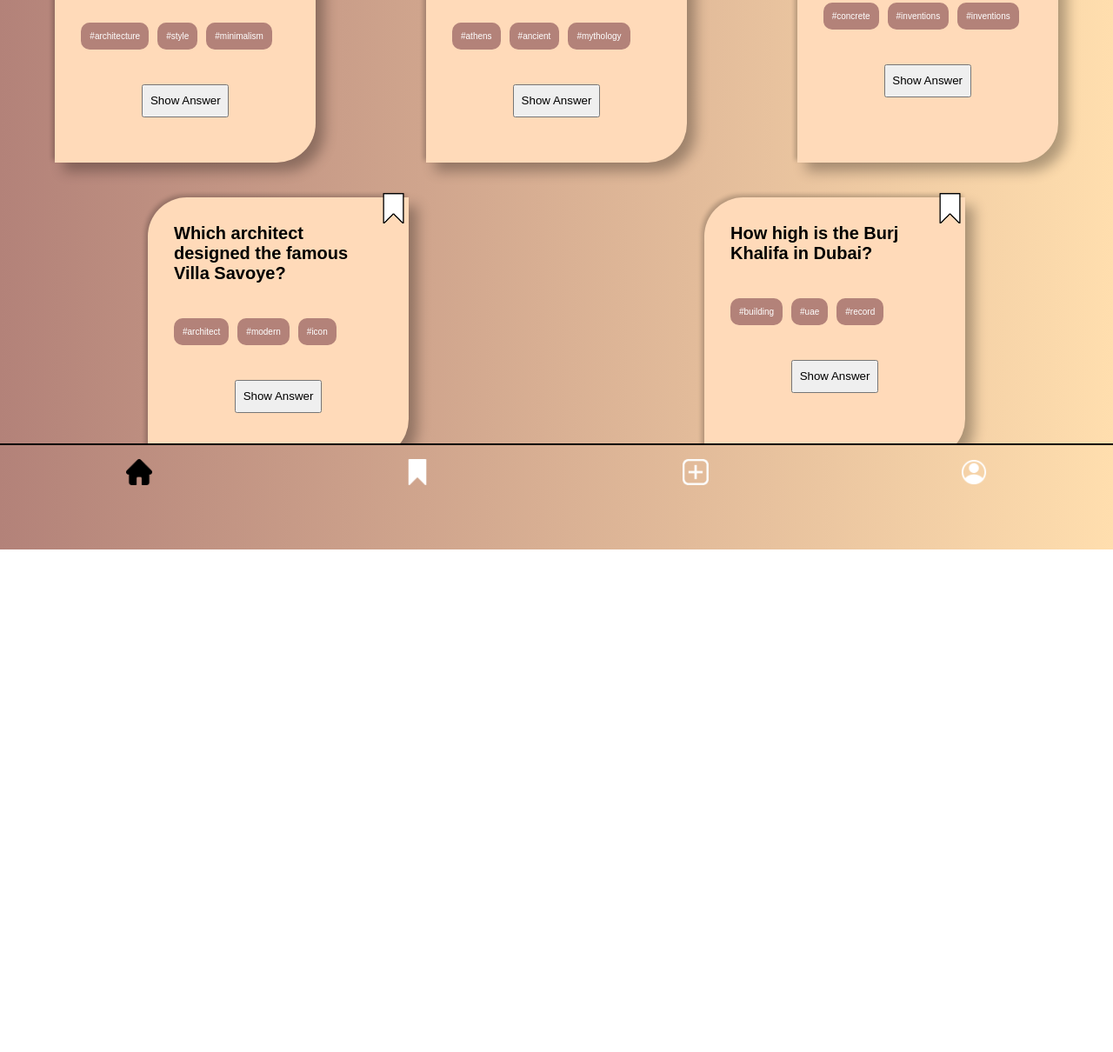
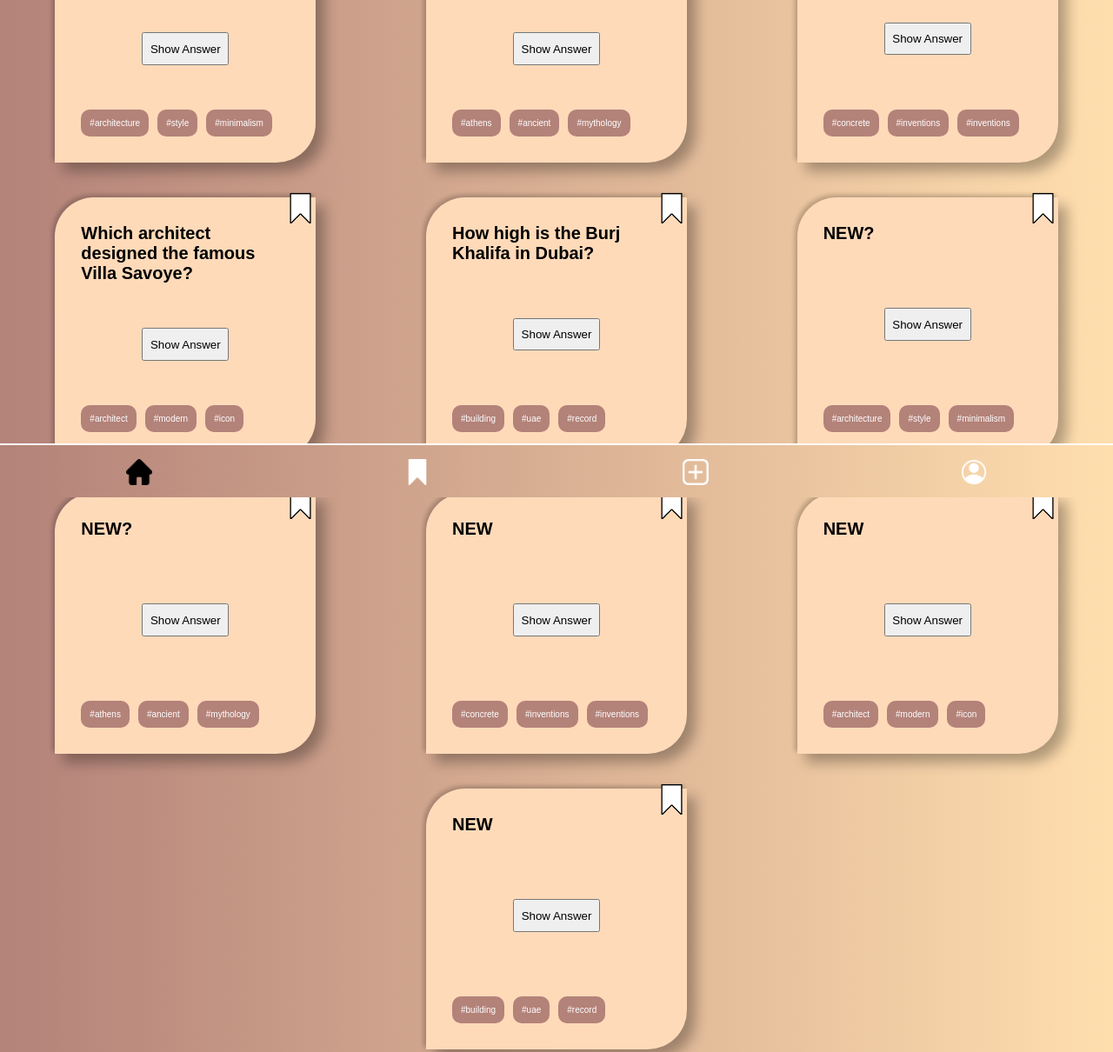
Before and after one commit to adrianricken/adrianRicken-quiz-app, a plain HTML site: page index.html in a window 1280 px wide. Shown: the part 228-1438 px from the top of the page at 87% size. Before the commit the page ends 860 px from the top, so only its background shows below. Drawn offline with Linux system fonts and the light colour scheme; a web font is replaced by a local one.

Commit message:
further changes

```diff
--- a/components/button.css
+++ b/components/button.css
@@ -25,6 +25,7 @@ input:checked + .switch:after {
 .switch-container {
   display: flex;
   position: relative;
+  justify-content: space-between;
   height: 25px;
   width: 50px;
   margin-top: 70px;
@@ -70,3 +71,8 @@ input:checked + .switch:after {
 .profile__button-wrapper button img {
   width: 30px;
 }
+
+.settings {
+  font-size: 20px;
+  margin-left: -240px;
+}
--- a/components/card.css
+++ b/components/card.css
@@ -1,34 +1,34 @@
+.card-container {
+  display: flex;
+  flex-wrap: wrap;
+  justify-content: space-around;
+  align-content: flex-start;
+}
+
 .card {
   min-width: 300px;
   max-width: 300px;
   min-height: 300px;
   max-height: 300px;
-  width: 100%;
   box-sizing: border-box;
   display: flex;
   position: relative;
   flex-direction: column;
+  justify-content: space-between;
+  height: 100%;
   margin: 20px;
   box-shadow: 10px 10px 15px rgba(0, 0, 0, 0.3),
     -3px -3px 5px rgba(0, 0, 0, 0.2);
   background-color: var(--secondary-color);
   padding: 30px 30px;
-  scroll-margin-top: 100px;
-  text-wrap: wrap;
   border-radius: 45px 0;
-  /* background-image: linear-gradient(rgb(255, 222, 174), #7e9ecbba); */
 }
 
 .question {
   font-size: 20px;
-  /* display: flex;
-  position: fixed;
-  flex-wrap: wrap; */
 }
 
 .card__answer {
-  margin-top: 40px;
-  /* border-radius: 0 20px; */
   width: 100px;
   height: 37.5px;
   align-self: center;
@@ -36,9 +36,10 @@
 
 .card__categories {
   display: flex;
+  position: relative;
   flex-direction: row;
   align-items: left;
-  margin: 40px 0 0 0;
+  margin-bottom: 0;
   gap: 10px;
   text-wrap: wrap;
 }
--- a/components/header.css
+++ b/components/header.css
@@ -1,4 +1,4 @@
-.header {
+header {
   display: flex;
   position: fixed;
   justify-content: left;
@@ -7,16 +7,13 @@
   z-index: 1;
   height: 75px;
   width: 100%;
-  /* background-color: var(--primary-color); */
-  border-bottom: 2px solid black;
+  border-bottom: 2px solid white;
   color: white;
   font-family: system-ui, -apple-system, BlinkMacSystemFont, "Segoe UI", Roboto,
     Oxygen, Ubuntu, Cantarell, "Open Sans", "Helvetica Neue", sans-serif;
-  font-size: 20px;
-  /* background-image: linear-gradient(#7e9ecbba, var(--primary-color)); */
 }
 
-.header > h1 {
+header > h1 {
+  font-size: 60px;
   margin-left: 35px;
-  font-size: 60px;
 }
--- a/components/navigation.css
+++ b/components/navigation.css
@@ -1,4 +1,4 @@
-.footer {
+footer {
   position: fixed;
   bottom: 0;
   right: 0;
@@ -8,10 +8,8 @@
 .nav-bar {
   display: flex;
   height: 62.5px;
-  border-top: 2px solid black;
-  /* background: var(--primary-color); */
+  border-top: 2px solid white;
   flex-direction: row;
   justify-content: space-around;
   align-items: center;
-  /* background-image: linear-gradient(var(--primary-color), #7e9ecbba); */
 }
--- /dev/null
+++ b/forms.js
@@ -0,0 +1,7 @@
+// bookmark icon active
+
+if (bookmark) {
+  bookmark.addEventListener("click", () => {
+    bookmark.classList.toggle("card__bookmark-active");
+  });
+}
--- a/global.css
+++ b/global.css
@@ -6,14 +6,15 @@
 
 :root {
   --primary-color: #b38279;
+  --primary-color-dark: #2e3448;
   --secondary-color: #ffdab9;
+  --secondary-color-dark: #464d63;
   --white: #ffffff;
   --dark: #162140;
   /* font-family: ; */
 }
 
 body {
-  /* background-color: black; */
   font-family: Arial, Helvetica, sans-serif;
   font-size: 48px;
   margin-top: 95px;
@@ -32,16 +33,6 @@ ul {
   filter: invert(100%);
 }
 
-.icon__active {
-  filter: invert(0%);
-}
-
-.card-container {
-  display: flex;
-  flex-wrap: wrap;
-  justify-content: space-around;
-}
-
 body,
 header,
 footer {
--- a/index.html
+++ b/index.html
@@ -5,15 +5,9 @@
     <meta name="viewport" content="width=device-width, initial-scale=1.0" />
     <title>Quiz App</title>
     <link rel="stylesheet" href="styles.css" />
-    <link rel="preconnect" href="https://fonts.googleapis.com" />
-    <link rel="preconnect" href="https://fonts.gstatic.com" crossorigin />
-    <link
-      href="https://fonts.googleapis.com/css2?family=Jersey+10&family=Oxygen:wght@300;400;700&family=Radio+Canada+Big:ital,wght@0,400..700;1,400..700&family=Rubik+Scribble&family=Tiny5&display=swap"
-      rel="stylesheet"
-    />
   </head>
   <body>
-    <header class="header">
+    <header>
       <h1>QUIZ</h1>
     </header>
     <main>
@@ -31,12 +25,12 @@
             class="card__bookmark"
             data-js="bookmark1"
           />
+          <button class="card__answer" type="button">Show Answer</button>
           <ul class="card__categories">
             <li class="card__categorie-item">#architecture</li>
             <li class="card__categorie-item">#style</li>
             <li class="card__categorie-item">#minimalism</li>
           </ul>
-          <button class="card__answer" type="button">Show Answer</button>
         </section>
         <section class="card">
           <strong>
@@ -50,12 +44,12 @@
             src="./images/bookmark.png"
             class="card__bookmark"
           />
+          <button class="card__answer" type="button">Show Answer</button>
           <ul class="card__categories">
             <li class="card__categorie-item">#athens</li>
             <li class="card__categorie-item">#ancient</li>
             <li class="card__categorie-item">#mythology</li>
           </ul>
-          <button class="card__answer" type="button">Show Answer</button>
         </section>
         <section class="card">
           <strong>
@@ -67,12 +61,12 @@
             src="./images/bookmark.png"
             class="card__bookmark"
           />
+          <button class="card__answer" type="button">Show Answer</button>
           <ul class="card__categories">
             <li class="card__categorie-item">#concrete</li>
             <li class="card__categorie-item">#inventions</li>
             <li class="card__categorie-item">#inventions</li>
           </ul>
-          <button class="card__answer" type="button">Show Answer</button>
         </section>
         <section class="card">
           <strong>
@@ -86,12 +80,12 @@
             src="./images/bookmark.png"
             class="card__bookmark"
           />
+          <button class="card__answer" type="button">Show Answer</button>
           <ul class="card__categories">
             <li class="card__categorie-item">#architect</li>
             <li class="card__categorie-item">#modern</li>
             <li class="card__categorie-item">#icon</li>
           </ul>
-          <button class="card__answer" type="button">Show Answer</button>
         </section>
         <section class="card">
           <strong>
@@ -103,15 +97,102 @@
             src="./images/bookmark.png"
             class="card__bookmark"
           />
+          <button class="card__answer" type="button">Show Answer</button>
           <ul class="card__categories">
             <li class="card__categorie-item">#building</li>
             <li class="card__categorie-item">#uae</li>
             <li class="card__categorie-item">#record</li>
           </ul>
+        </section>
+        <section class="card">
+          <strong>
+            <p class="question">NEW?</p>
+            <!-- NEW -->
+          </strong>
+          <input
+            type="image"
+            src="./images/bookmark.png"
+            class="card__bookmark"
+          />
           <button class="card__answer" type="button">Show Answer</button>
+          <ul class="card__categories">
+            <li class="card__categorie-item">#architecture</li>
+            <li class="card__categorie-item">#style</li>
+            <li class="card__categorie-item">#minimalism</li>
+          </ul>
+        </section>
+        <section class="card">
+          <strong>
+            <p class="question">NEW?</p>
+            <!-- NEW -->
+          </strong>
+          <input
+            type="image"
+            src="./images/bookmark.png"
+            class="card__bookmark"
+          />
+          <button class="card__answer" type="button">Show Answer</button>
+          <ul class="card__categories">
+            <li class="card__categorie-item">#athens</li>
+            <li class="card__categorie-item">#ancient</li>
+            <li class="card__categorie-item">#mythology</li>
+          </ul>
+        </section>
+        <section class="card">
+          <strong>
+            <p class="question">NEW</p>
+            <!-- NEW -->
+          </strong>
+          <input
+            type="image"
+            src="./images/bookmark.png"
+            class="card__bookmark"
+          />
+          <button class="card__answer" type="button">Show Answer</button>
+          <ul class="card__categories">
+            <li class="card__categorie-item">#concrete</li>
+            <li class="card__categorie-item">#inventions</li>
+            <li class="card__categorie-item">#inventions</li>
+          </ul>
+        </section>
+        <section class="card">
+          <strong>
+            <p class="question">
+              NEW
+              <!-- NEW -->
+            </p>
+          </strong>
+          <input
+            type="image"
+            src="./images/bookmark.png"
+            class="card__bookmark"
+          />
+          <button class="card__answer" type="button">Show Answer</button>
+          <ul class="card__categories">
+            <li class="card__categorie-item">#architect</li>
+            <li class="card__categorie-item">#modern</li>
+            <li class="card__categorie-item">#icon</li>
+          </ul>
+        </section>
+        <section class="card">
+          <strong>
+            <p class="question">NEW</p>
+            <!-- NEW -->
+          </strong>
+          <input
+            type="image"
+            src="./images/bookmark.png"
+            class="card__bookmark"
+          />
+          <button class="card__answer" type="button">Show Answer</button>
+          <ul class="card__categories">
+            <li class="card__categorie-item">#building</li>
+            <li class="card__categorie-item">#uae</li>
+            <li class="card__categorie-item">#record</li>
+          </ul>
         </section>
       </div>
-      <footer class="footer">
+      <footer>
         <ul class="nav-bar">
           <li>
             <a aria-label="home" href="./index.html">
@@ -149,5 +230,6 @@
       </footer>
     </main>
     <script src="./index.js"></script>
+    <script src="./forms.js"></script>
   </body>
 </html>
--- a/index.js
+++ b/index.js
@@ -8,20 +8,9 @@ const charsLeft2 = document.querySelector('[data-js="charsLeft2"]');
 
 // ---------------------------------------------------------------------------
 
-// Bookmark icon on / off
-if (bookmark) {
-  bookmark.addEventListener("click", () => {
-    bookmark.classList.toggle("card__bookmark-active");
-  });
-}
-
-// ---------------------------------------------------------------------------
-
 // characters left
 
 function updateCharCount(inputSource, outputElement) {
-  console.log("Hello", inputSource, outputElement);
-
   const inputLength = inputSource.value.length;
   const maxLength = inputSource.maxLength;
   const charsLeft = maxLength - inputLength;
@@ -38,4 +27,6 @@ answerInput.addEventListener("input", () => {
 
 // ---------------------------------------------------------------------------
 
+// add new card
+
 // ---------------------------------------------------------------------------
```
Also changed, not shown: bookmarks.html (+2 -2 lines), components/form.css (+12 -12 lines), form.html (+8 -5 lines), profile.html (+2 -1 lines).
